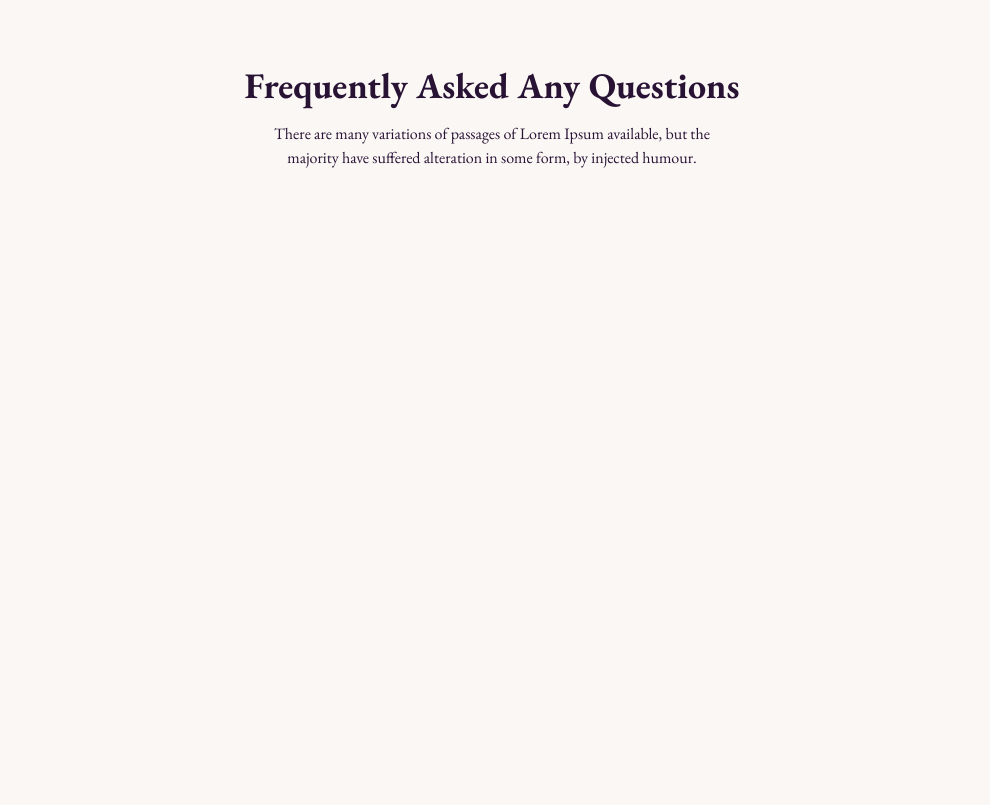
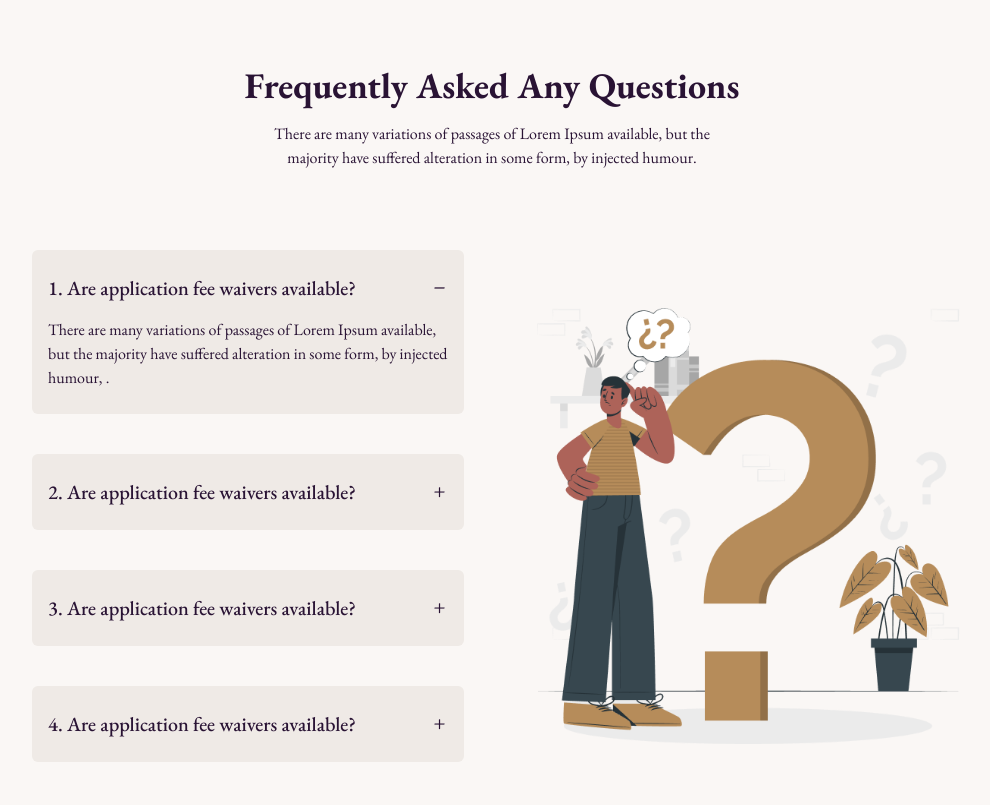
Before and after one commit to MdAfsarHossain/Legal-Solutions, a plain HTML site: page index.html in a window 1280 px wide. Shown: the part 2966-3771 px from the top of the page, without its empty margins (148-1138 px from the left). Before the commit the page ends 3256 px from the top, so only its background shows below. Drawn offline with nearby package versions, Linux system fonts and the light colour scheme.

Commit message:
Accordion Code added

```diff
--- a/index.html
+++ b/index.html
@@ -557,6 +557,79 @@
             humour.
           </p>
         </div>
+
+        <!-- Accordion and Picture -->
+        <div
+          class="flex flex-col justify-center items-center lg:flex-row gap-10"
+        >
+          <div class="flex-1 ml-5 mr-5 mx-auto">
+            <div
+              class="collapse collapse-plus bg-base-200 mx-auto ml-0 mb-10 py-2 rounded-md"
+            >
+              <input type="radio" name="my-accordion-3" checked="checked" />
+              <div class="collapse-title text-xl font-medium">
+                1. Are application fee waivers available?
+              </div>
+              <div class="collapse-content">
+                <p>
+                  There are many variations of passages of Lorem Ipsum
+                  available, but the majority have suffered alteration in some
+                  form, by injected humour, .
+                </p>
+              </div>
+            </div>
+            <div
+              class="collapse collapse-plus bg-base-200 mb-10 py-2 rounded-md"
+            >
+              <input type="radio" name="my-accordion-3" />
+              <div class="collapse-title text-xl font-medium">
+                2. Are application fee waivers available?
+              </div>
+              <div class="collapse-content">
+                <p>
+                  There are many variations of passages of Lorem Ipsum
+                  available, but the majority have suffered alteration in some
+                  form, by injected humour, .
+                </p>
+              </div>
+            </div>
+            <div
+              class="collapse collapse-plus bg-base-200 mb-10 py-2 rounded-md"
+            >
+              <input type="radio" name="my-accordion-3" />
+              <div class="collapse-title text-xl font-medium">
+                3. Are application fee waivers available?
+              </div>
+              <div class="collapse-content">
+                <p>
+                  There are many variations of passages of Lorem Ipsum
+                  available, but the majority have suffered alteration in some
+                  form, by injected humour, .
+                </p>
+              </div>
+            </div>
+            <div
+              class="collapse collapse-plus bg-base-200 mb-10 py-2 rounded-md"
+            >
+              <input type="radio" name="my-accordion-3" />
+              <div class="collapse-title text-xl font-medium">
+                4. Are application fee waivers available?
+              </div>
+              <div class="collapse-content">
+                <p>
+                  There are many variations of passages of Lorem Ipsum
+                  available, but the majority have suffered alteration in some
+                  form, by injected humour, .
+                </p>
+              </div>
+            </div>
+          </div>
+
+          <!-- Image -->
+          <div class="flex-1 ml-2 mr-2">
+            <img src="./images/faq.png" alt="" />
+          </div>
+        </div>
       </section>
     </main>
 
```
